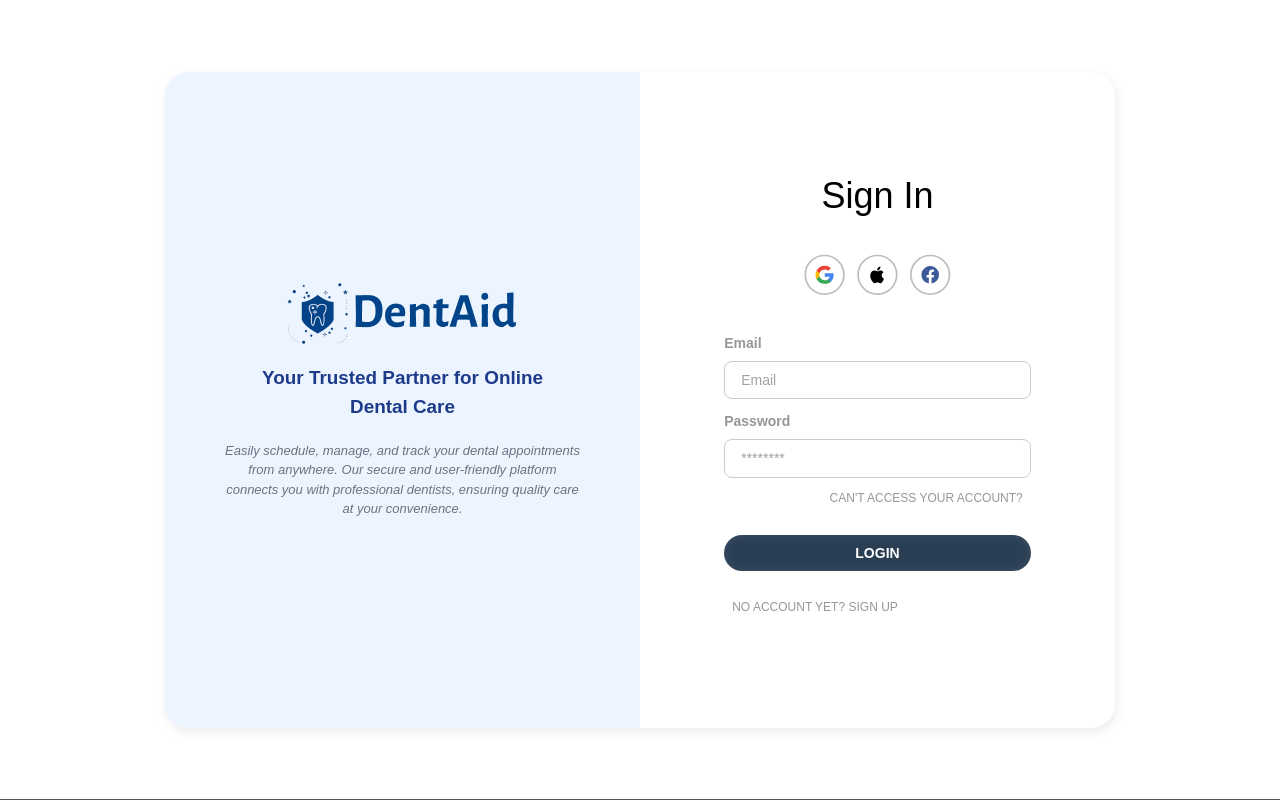
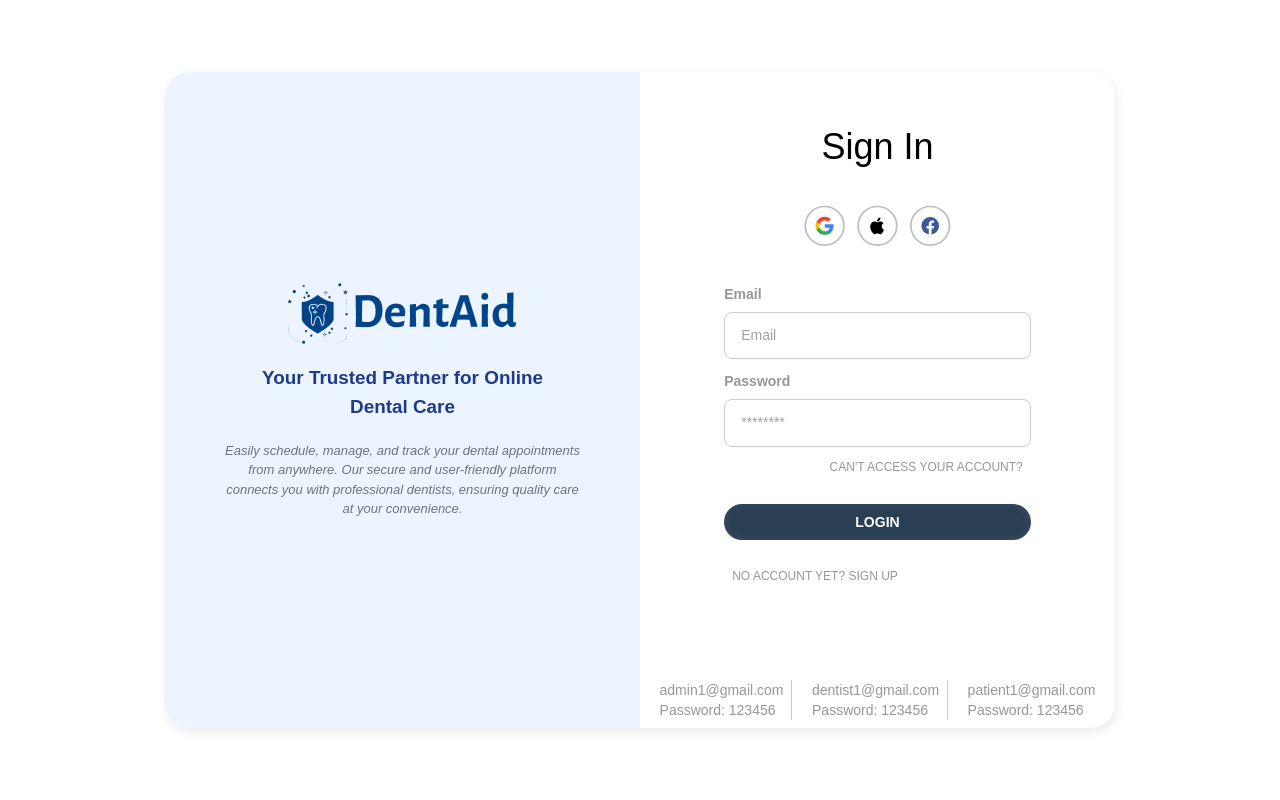
Before and after one commit to MaiGdev/dent_aid, a React (Vite) app: page /auth/login in a window 1280 px wide. Built offline with nearby package versions, Linux system fonts and the light colour scheme.

Commit message:
feat: add logout option to low-resolution menu and display test users on login page

```diff
--- a/src/Auth/pages/Login.jsx
+++ b/src/Auth/pages/Login.jsx
@@ -37,7 +37,7 @@
             </div>
           </div>
 
-          <div className="flex justify-center items-center flex-col rounded-2xl lg:rounded-r-3xl  lg:h-[656px] w-full sm:w-[424px] lg:w-full md:gap-[38px] border border-[#BCBCBC] lg:border-none py-8 m-auto gap-7">
+          <div className="flex justify-center items-center flex-col rounded-2xl lg:rounded-r-3xl  lg:h-[656px] w-full sm:w-[424px] lg:w-full md:gap-[38px] border border-[#BCBCBC] lg:border-none py-8 m-auto gap-7 relative">
             <h2 className="text-4xl ld:text-5xl font-medium">Sign In</h2>
 
             <div className="iconsLogin flex justify-center items-center  text-center gap-[12px] ">
@@ -52,7 +52,7 @@
               </button>
             </div>
 
-            <div className="w-full  lg:w-[338.58px] px-4 text-left gap-5 flex flex-col">
+            <div className="w-full  lg:w-[338.58px] px-4 text-left gap-5 flex flex-col lg:pb-20">
               <LoginForm />
 
               <Grid2 container direction="row" justifyContent="start" size={12}>
@@ -64,6 +64,38 @@
                 </Button>
               </Grid2>
             </div>
+
+            <div className=" flex-row absolute bottom-2 hidden lg:flex  !text-sm w-full justify-evenly ">
+              <div className="flex justify-between flex-col border-r border-r-[#Ccc] pr-2 min-w-0">
+                <span className="text-[#979797]">admin1@gmail.com</span>
+                <span className="text-[#979797]">Password: 123456</span>
+              </div>
+
+              <div className="flex justify-between flex-col  border-r border-r-[#Ccc] pr-2 min-w-0">
+                <span className="text-[#979797]">dentist1@gmail.com</span>
+                <span className="text-[#979797]">Password: 123456</span>
+              </div>
+              <div className="flex justify-between flex-col  min-w-0">
+                <span className="text-[#979797]">patient1@gmail.com</span>
+                <span className="text-[#979797]">Password: 123456</span>
+              </div>
+            </div>
+          </div>
+
+          <div className=" flex-row absolute bottom-2  flex lg:hidden !text-sm w-full justify-between px-2 ">
+            <div className="flex justify-between flex-col border-r border-r-[#Ccc] pr-2 min-w-0">
+              <span className="text-[#979797]">admin1@gmail.com</span>
+              <span className="text-[#979797]">Password: 123456</span>
+            </div>
+
+            <div className="flex justify-between flex-col  border-r border-r-[#Ccc] pl-2 pr-2 min-w-0">
+              <span className="text-[#979797]">dentist1@gmail.com</span>
+              <span className="text-[#979797]">Password: 123456</span>
+            </div>
+            <div className="flex justify-between flex-col  min-w-0 pl-2">
+              <span className="text-[#979797]">patient1@gmail.com</span>
+              <span className="text-[#979797]">Password: 123456</span>
+            </div>
           </div>
         </Box>
       </Box>
--- a/src/dentaid/components/ui/Navbar.jsx
+++ b/src/dentaid/components/ui/Navbar.jsx
@@ -8,13 +8,13 @@
 import { Link, useLocation } from "react-router";
 import { useAuthStore } from "../../../hooks";
 
+import { LogOutIcon, NameIcon } from "../../icons";
 import {
   adminOptions,
   defaultOptions,
   dentistOptions,
   patientOptions,
 } from "./constants/navOptions";
-import { LogOutIcon, NameIcon } from "../../icons";
 
 export const NavBar = () => {
   const { startLogout, user, status } = useAuthStore();
@@ -136,39 +136,19 @@
               container
               className="px-4 py-8 grow flex flex-col justify-center items-end"
             >
-              <motion.div
+              {/*  <motion.div
                 whileHover={{ x: -10 }}
                 className="w-full hover:!bg-[#F6FAFD]"
+              > */}
+              <motion.button
+                whileHover={{ x: -10 }}
+                onClick={() => startLogout()}
+                className="!text-2xl !normal-case justify-start gap-2 w-full hover:!bg-[#F6FAFD] flex items-center text-[#81A1C4] hover:text-[#024389]"
               >
-                <Button
-                  onClick={() => startLogout()}
-                  startIcon={<LogOutIcon />}
-                  className="!text-2xl !normal-case justify-start gap-2"
-                  sx={{
-                    color: isActive("/dentaid/settings")
-                      ? "#024389"
-                      : "#81A1C4",
-                    fontWeight: isActive("/dentaid/settings")
-                      ? "600"
-                      : "normal",
-                    "&::before": isActive("/dentaid/settings")
-                      ? {
-                          content: '""',
-                          position: "absolute",
-                          left: 0,
-                          top: "50%",
-                          transform: "translateY(-50%)",
-                          width: "4px",
-                          height: "60%",
-                          backgroundColor: "#024389",
-                          borderRadius: "5px",
-                        }
-                      : {},
-                  }}
-                >
-                  Logout
-                </Button>
-              </motion.div>
+                <LogOutIcon />
+                Logout
+              </motion.button>
+              {/*    </motion.div> */}
             </Grid2>
           </Box>
         </Box>
@@ -198,13 +178,20 @@
                   {index === loggedUserOptions().length - 1 && <hr />}
                 </>
               ))}
+
+              <Button
+                className="flex items-center justify-center md:min-w-[240px] min-h-[100px] relative hover:!bg-[#ECF5FF]  hover:!text-[#132337] !text-white !normal-case"
+                onClick={() => startLogout()}
+              >
+                <span>LogOut</span>
+              </Button>
             </ul>
           </motion.div>
         </AnimatePresence>
       )}
 
       <motion.div className="fixed flex flex-row  gap-5 sm:gap-5 bottom-5 left-1/2 -translate-x-1/2 p-4 bg-[#132337] z-50 rounded-2xl lg:hidden min-w-[90%] sm:min-w-[80%] justify-between items-center border">
-      <NameIcon/>
+        <NameIcon />
 
         <button
           className="flex items-center border-2 text-[#ECF5FF] hover:bg-[#132337] transition duration-200 rounded-[10px] w-fit px-3 py-1.5 sm:px-5 sm:py-2.5  gap-2.5"
--- a/src/index.css
+++ b/src/index.css
@@ -3,7 +3,7 @@
 * {
   /*   padding: 0;
   margin: 0; */
-  box-sizing: border-box !important;
+  box-sizing: border-box;
 }
 
 #root {
@@ -50,3 +50,10 @@
   max-height: 0;
   transition: all 300ms ease-out;
 }
+
+.css-gabb15-MuiInputBase-root-MuiInput-root::before {
+  display: none !important;
+}
+.css-gabb15-MuiInputBase-root-MuiInput-root::after {
+  display: none !important;
+}
--- a/vite.config.js
+++ b/vite.config.js
@@ -1,15 +1,21 @@
+import tailwindcss from "@tailwindcss/vite";
+import react from "@vitejs/plugin-react";
 import { defineConfig } from "vite";
-import react from "@vitejs/plugin-react";
-import tailwindcss from "@tailwindcss/vite";
 
 // https://vite.dev/config/
 export default defineConfig({
+  build: {
+    sourcemap: false,
+    minify: "terser",
+    terserOptions: {
+      compress: {
+        drop_console: true,
+      },
+    },
+  },
   plugins: [react(), tailwindcss()],
   server: {
-
-    allowedHosts: [
-      ".ngrok-free.app",
-    ],
+    allowedHosts: [".ngrok-free.app"],
     cors: true,
   },
 });
```
Also changed, not shown: 2 other files (tests, documents, lock files or other folders).
